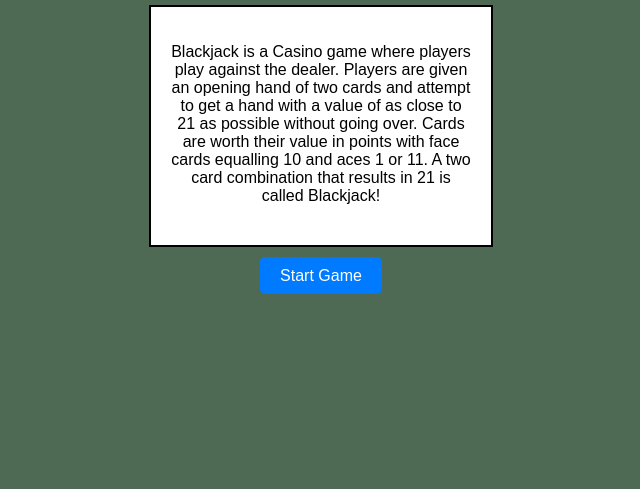
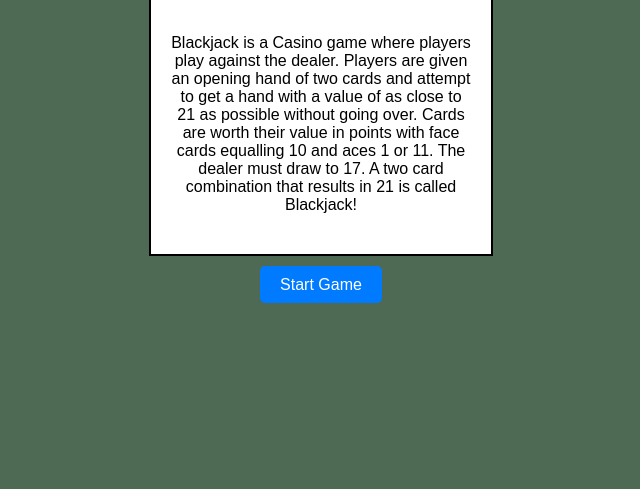
Before and after one commit to rela7e/Blackjack, a plain HTML site: page index.html in a window 1280 px wide. Shown: the part 327-816 px from the top of the page, without its empty margins (319-959 px from the left). Drawn offline with Linux system fonts and the light colour scheme.

Commit message:
update rules explanation in welcome page

```diff
--- a/index.html
+++ b/index.html
@@ -10,7 +10,7 @@
     <div id="container">
         <h1>Welcome to Blackjack</h1>
         <div id="welcome-container">
-            <p id="welcome-text">Blackjack is a Casino game where players play against the dealer. Players are given an opening hand of two cards and attempt to get a hand with a value of as close to 21 as possible without going over. Cards are worth their value in points with face cards equalling 10 and aces 1 or 11. A two card combination that results in 21 is called Blackjack!</p>
+            <p id="welcome-text">Blackjack is a Casino game where players play against the dealer. Players are given an opening hand of two cards and attempt to get a hand with a value of as close to 21 as possible without going over. Cards are worth their value in points with face cards equalling 10 and aces 1 or 11. The dealer must draw to 17. A two card combination that results in 21 is called Blackjack!</p>
         </div>
         <a href="game.html" class="button">Start Game</a>
     </div>
```
